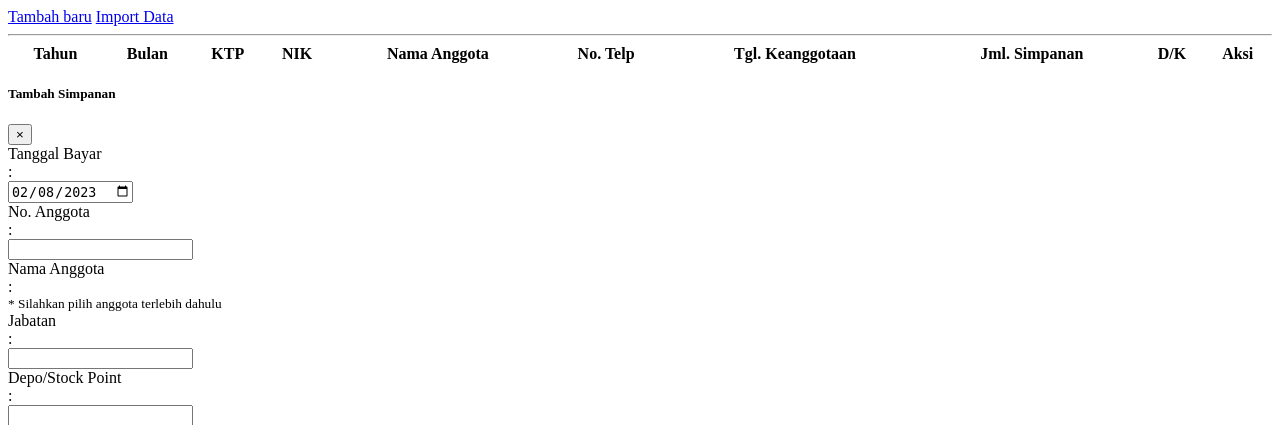
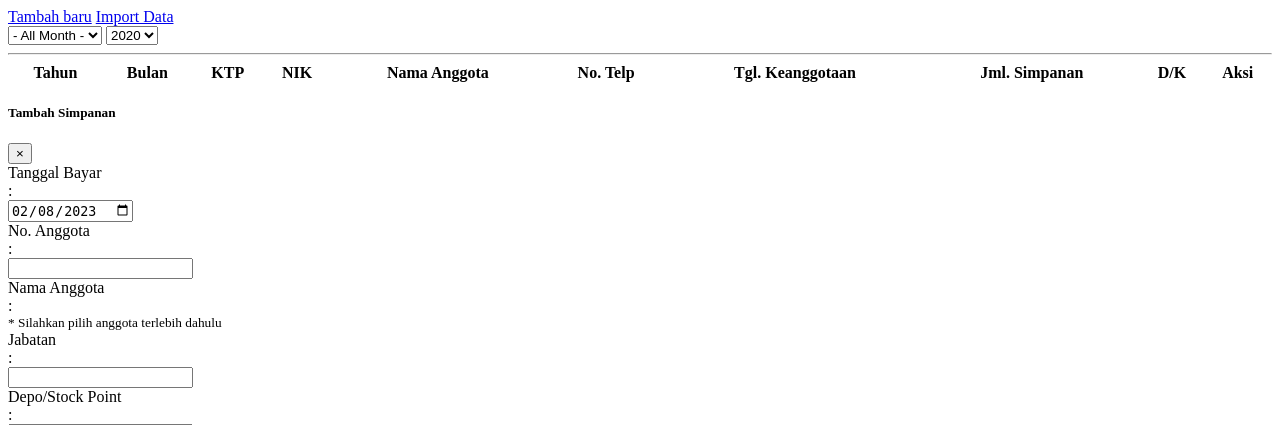
Before and after one commit to faizinkholiq/koperassi_3, a CodeIgniter app: the page made by application/views/simpanan/wajib.php in a window 1280 px wide. Shown: the top 425 px of the page. Run offline with CodeIgniter, Linux system fonts and the light colour scheme; tables that the repository leaves empty or names only in its code hold one stand-in row (values such as "Sample post"); the template is opened without the code that fills it: most values are stand-ins (such as "Sample title", 1, 10 or a date in 2020); lists and menus that the app fills with data are empty; some libraries are stand-ins or nearby versions.

Commit message:
update filter

```diff
--- a/application/views/simpanan/wajib.php
+++ b/application/views/simpanan/wajib.php
@@ -19,6 +19,27 @@
             <div class="col-lg-6">
                 <a href="#!" class="btn my-btn-primary mr-2" onclick="showForm()"><i class="fas fw fa-plus mr-1"></i> Tambah baru</a>
                 <a href="#!" class="btn btn-danger"><i class="fas fw fa-file-import mr-1"></i> Import Data</a>
+            </div>
+            <div class="col-lg-6 row justify-content-end p-0">
+                <select class="form-control col-lg-3" id="selectBulan" name="bulan" onchange="selectMonth()">
+                    <option value="all">- All Month -</option>
+                    <?php
+                    $months = ['Januari', 'Februari', 'Maret', 'April', 'May', 'Juni', 'Juli', 'Agustus', 'September', 'Oktober', 'November', 'Desember'];
+                    $parameter['month'] = isset($parameter['month']) && !empty($parameter['month']) ? $parameter['month'] : '';
+                    foreach($months as $key => $item):
+                    ?>
+                    <option value="<?= $key+1 ?>" <?= ($key + 1  == $parameter['month'])? 'selected' : '' ?>><?= $item ?></option>
+                    <?php endforeach; ?>
+                </select>
+                <select class="form-control col-lg-3 ml-4" id="selectTahun" name="tahun" onchange="selectYear()">
+                    <?php
+                    $start = 2019;
+                    $parameter['year'] = isset($parameter['year']) && !empty($parameter['year']) ? $parameter['year'] : date('Y');
+                    for($i = $start; $i <= date('Y'); $i++):
+                    ?>
+                    <option value="<?= $i ?>" <?= ($i == $parameter['year'])? 'selected' : '' ?>><?= $i ?></option>
+                    <?php endfor; ?>
+                </select>
             </div>
         </div><hr>
         <div class="table-responsive">
```
